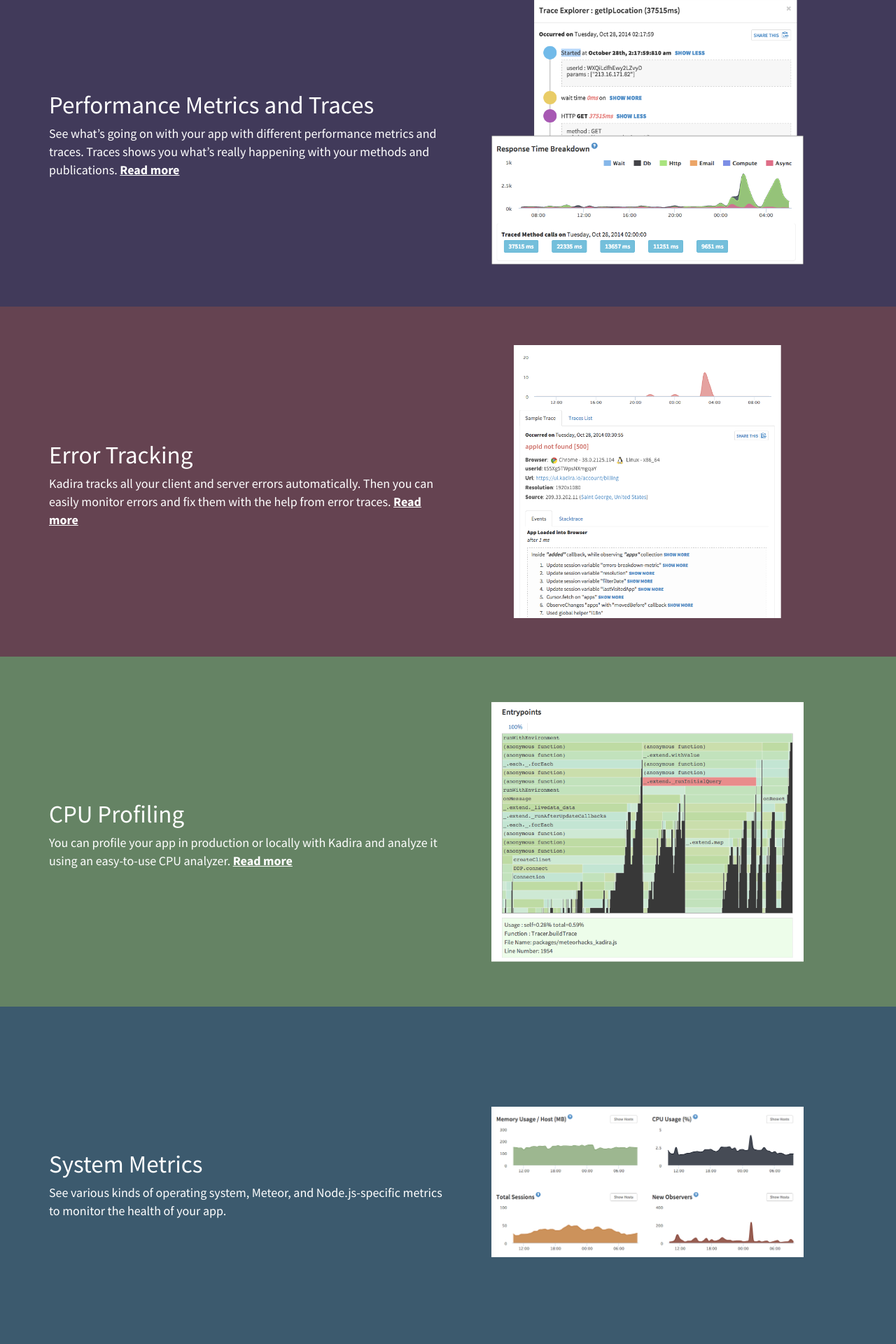
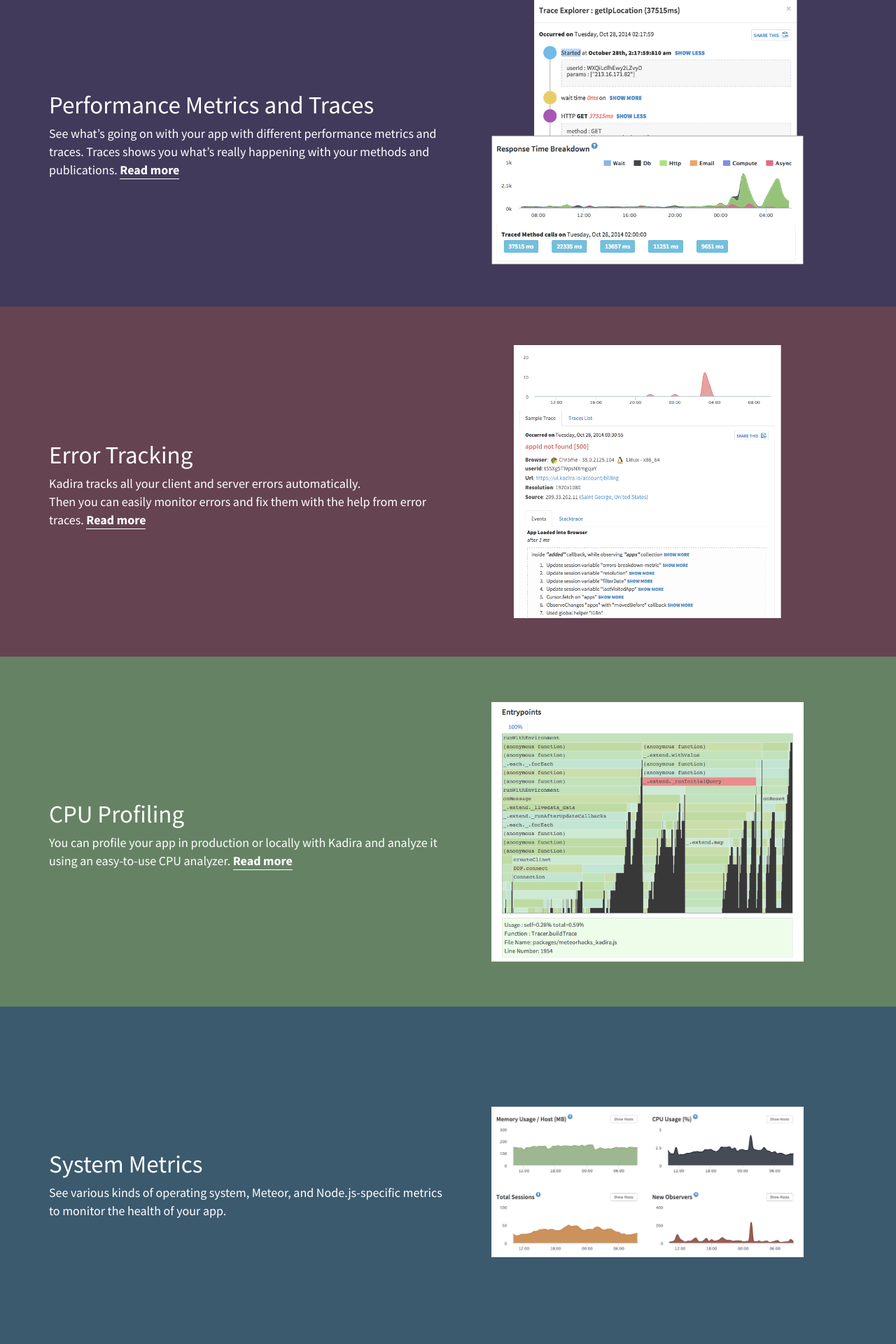
Before and after one commit to kadiraio/kadiraio.github.io, a Jekyll site: the page built from index.html, in a window 1280 px wide. Shown: the part 657-2577 px from the top of the page at 70% size. Built offline with Jekyll 4.4.1, drawn with Linux system fonts in a browser that asks for light colours; the list of posts is cut into pages by our own code.

Commit message:
changes to the content

```diff
--- a/css/style.css
+++ b/css/style.css
@@ -238,8 +238,14 @@
 }
 
 .feature-block a{
-  text-decoration: underline;
   font-weight: bold;
+  font-weight: 600;
+  border-bottom: 1px solid;
+}
+
+.feature-block a:hover {
+  opacity: 0.7;
+  text-decoration: none;
 }
 
 .feature-block.purple { background: rgb(65, 58, 90); }
```
Also changed, not shown: _features/2-error-tracking.md (+1 -1 lines), features/3-cpu-profiling.md (+1 -1 lines).
